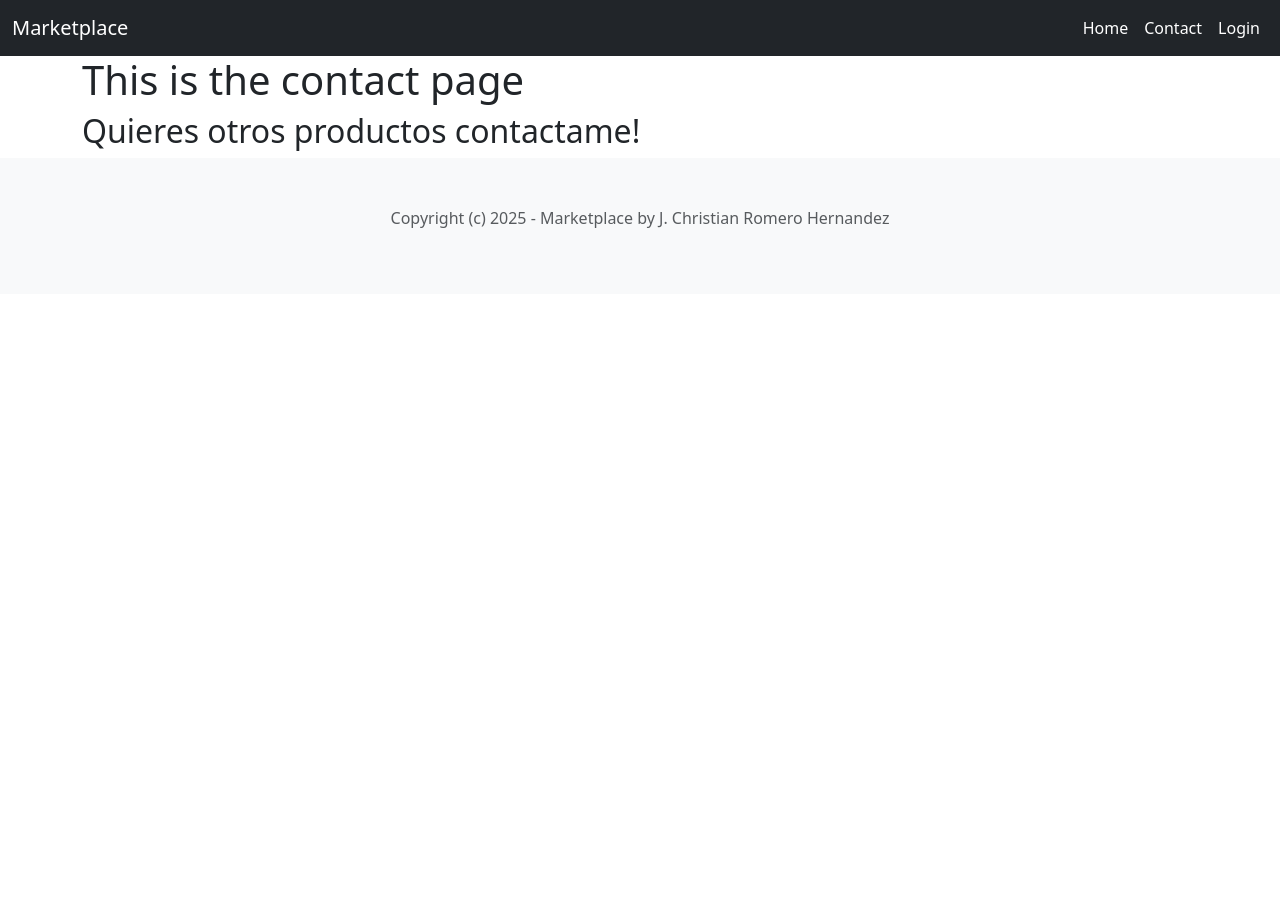
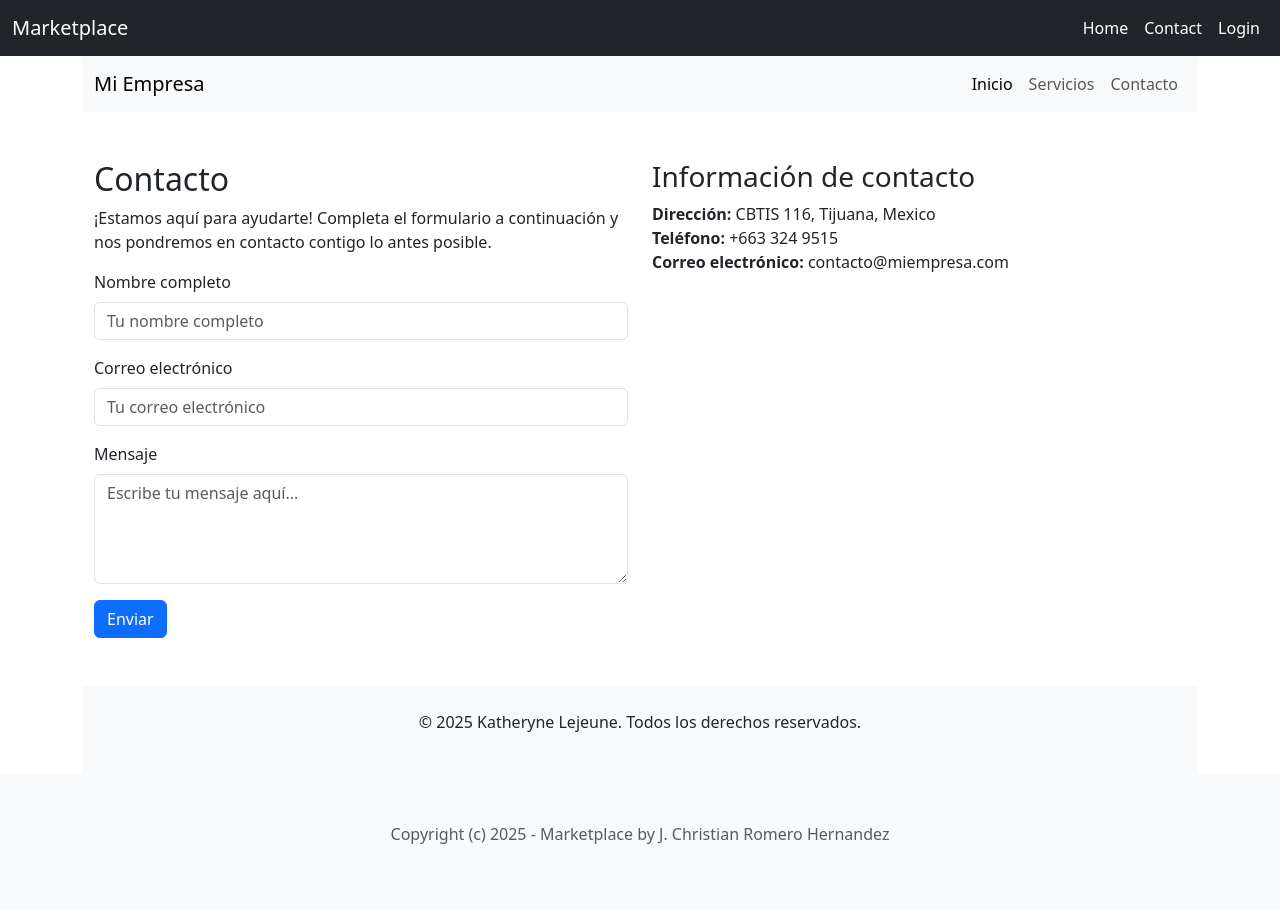
Before and after one commit to LejeuneKat/CAWLejeune5BMPG, a Django app: page /store/contact/ in a window 1280 px wide. Before the commit the page ends 228 px from the top, so only its background shows below. Run offline with Django 5.2, Linux system fonts and the light colour scheme.

Commit message:
Agregue pagina de conacto hecha con IA

```diff
--- a/store/templates/store/contact.html
+++ b/store/templates/store/contact.html
@@ -3,6 +3,86 @@
 {% block title %}Contact | {% endblock %}
 
 {% block content %}
-<h1>This is the contact page</h1>
-<h2>{{msg}}</h2>
+<!DOCTYPE html>
+<html lang="es">
+
+<head>
+    <meta charset="UTF-8">
+    <meta name="viewport" content="width=device-width, initial-scale=1.0">
+    <title>Contacto</title>
+    <!-- Bootstrap 5 CSS -->
+    <link href="https://cdn.jsdelivr.net/npm/bootstrap@5.3.0-alpha1/dist/css/bootstrap.min.css" rel="stylesheet">
+</head>
+
+<body>
+    <!-- Barra de navegación (opcional) -->
+    <nav class="navbar navbar-expand-lg navbar-light bg-light">
+        <div class="container">
+            <a class="navbar-brand" href="#">Mi Empresa</a>
+            <button class="navbar-toggler" type="button" data-bs-toggle="collapse" data-bs-target="#navbarNav"
+                aria-controls="navbarNav" aria-expanded="false" aria-label="Toggle navigation">
+                <span class="navbar-toggler-icon"></span>
+            </button>
+            <div class="collapse navbar-collapse" id="navbarNav">
+                <ul class="navbar-nav ms-auto">
+                    <li class="nav-item">
+                        <a class="nav-link active" href="#">Inicio</a>
+                    </li>
+                    <li class="nav-item">
+                        <a class="nav-link" href="#">Servicios</a>
+                    </li>
+                    <li class="nav-item">
+                        <a class="nav-link" href="#">Contacto</a>
+                    </li>
+                </ul>
+            </div>
+        </div>
+    </nav>
+
+    <!-- Sección de contacto -->
+    <div class="container py-5">
+        <div class="row">
+            <div class="col-12 col-md-6">
+                <h2>Contacto</h2>
+                <p>¡Estamos aquí para ayudarte! Completa el formulario a continuación y nos pondremos en contacto contigo lo antes posible.</p>
+                <form>
+                    <div class="mb-3">
+                        <label for="nombre" class="form-label">Nombre completo</label>
+                        <input type="text" class="form-control" id="nombre" placeholder="Tu nombre completo" required>
+                    </div>
+                    <div class="mb-3">
+                        <label for="email" class="form-label">Correo electrónico</label>
+                        <input type="email" class="form-control" id="email" placeholder="Tu correo electrónico" required>
+                    </div>
+                    <div class="mb-3">
+                        <label for="mensaje" class="form-label">Mensaje</label>
+                        <textarea class="form-control" id="mensaje" rows="4" placeholder="Escribe tu mensaje aquí..." required></textarea>
+                    </div>
+                    <button type="submit" class="btn btn-primary">Enviar</button>
+                </form>
+            </div>
+            <div class="col-12 col-md-6">
+                <h3>Información de contacto</h3>
+                <ul class="list-unstyled">
+                    <li><strong>Dirección:</strong> CBTIS 116, Tijuana, Mexico</li>
+                    <li><strong>Teléfono:</strong> +663 324 9515</li>
+                    <li><strong>Correo electrónico:</strong> contacto@miempresa.com</li>
+                </ul>
+            </div>
+        </div>
+    </div>
+
+    <!-- Pie de página -->
+    <footer class="bg-light py-4">
+        <div class="container text-center">
+            <p>&copy; 2025 Katheryne Lejeune. Todos los derechos reservados.</p>
+        </div>
+    </footer>
+
+    <!-- Bootstrap 5 JS -->
+    <script src="https://cdn.jsdelivr.net/npm/bootstrap@5.3.0-alpha1/dist/js/bootstrap.bundle.min.js"></script>
+</body>
+
+</html>
+
 {% endblock %}
--- a/store/templates/store/item.html
+++ b/store/templates/store/item.html
@@ -12,7 +12,7 @@
             <h1 class="mb-4 text-center">{{ item.name }}</h1>
             <hr>
             <h4><strong>Precio: ${{ item.price }}</strong></h4>
-            <h4><strong>Vendedor: ${{ item.created_by.username }}</strong></h4>
+            <h4><strong>Vendedor: {{ item.created_by.username }}</strong></h4>
 
             {% if item.description %}
                 <p>{{item.description}}</p>
```
